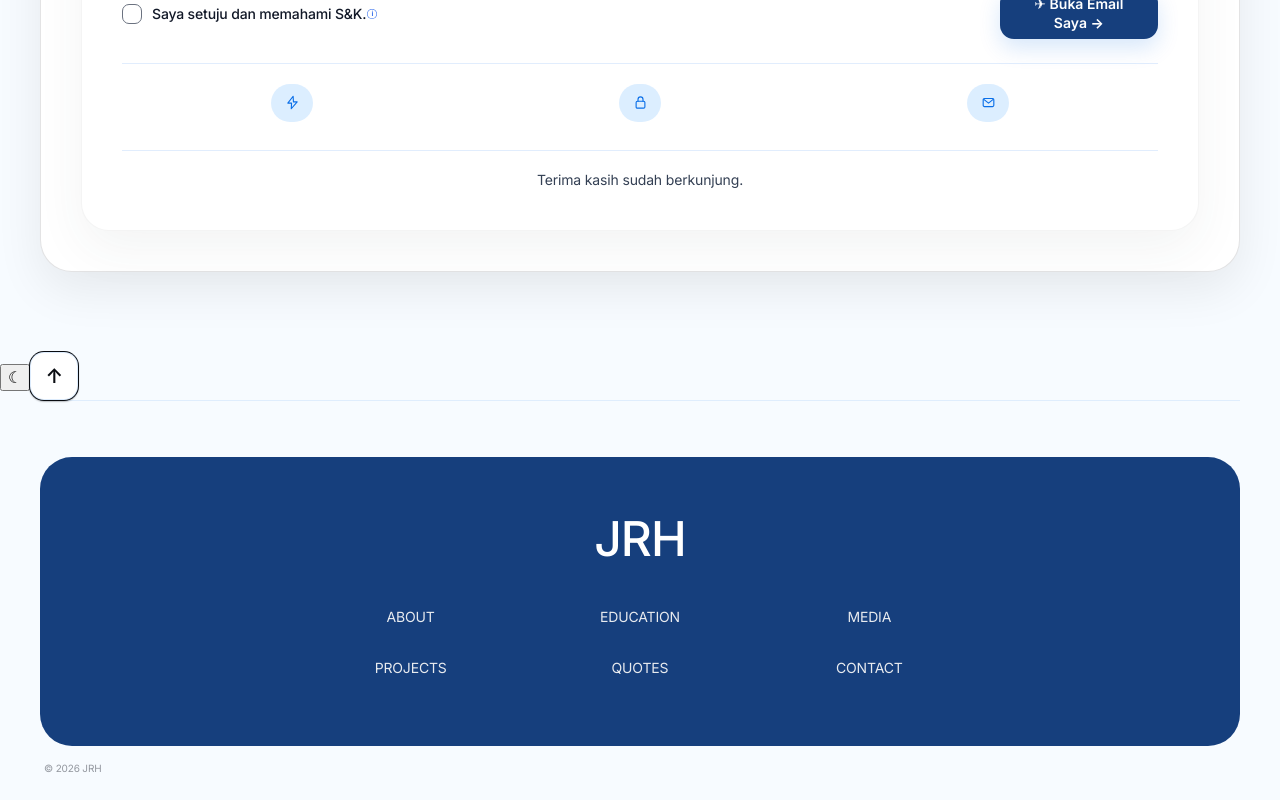
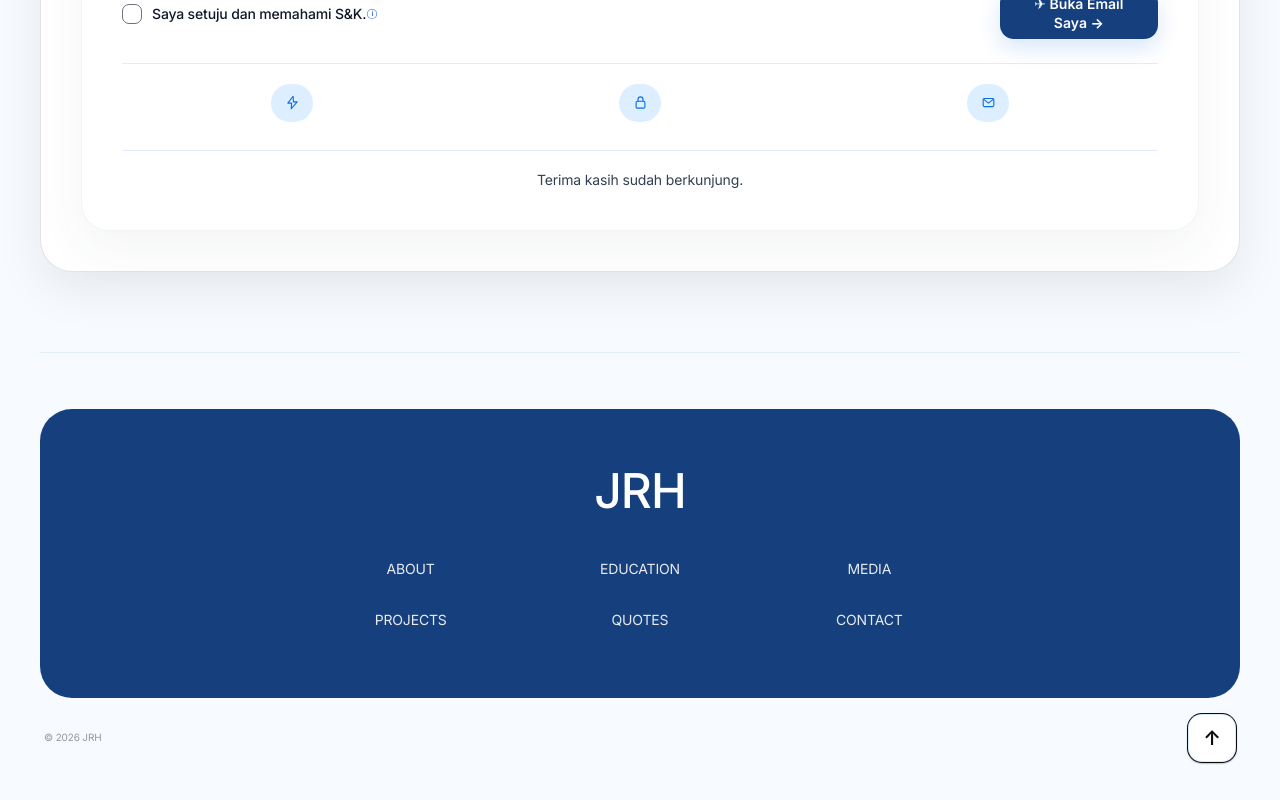
Before and after one commit to LionerHakim/JRHs, a React (Vite) app: page / in a window 1280 px wide. Shown: the part 5588-6388 px from the top of the page. Built offline with nearby package versions, Linux system fonts and the light colour scheme.

Commit message:
Restore stable synchronized app baseline

```diff
--- a/src/main.tsx
+++ b/src/main.tsx
@@ -240,7 +240,6 @@ export default function App() {
   const [activeSection, setActiveSection] = useState<(typeof sectionIds)[number]>('identity')
   const [menuOpen, setMenuOpen] = useState(false)
   const [musicOpen, setMusicOpen] = useState(false)
-  const [darkMode, setDarkMode] = useState(false)
   const [name, setName] = useState('')
   const [purpose, setPurpose] = useState('')
   const [message, setMessage] = useState('')
@@ -254,19 +253,6 @@ export default function App() {
   const contactPrivacyRef = useRef<HTMLDivElement>(null)
   const privacyInputRef = useRef<HTMLInputElement>(null)
   const contactTopicRef = useRef<HTMLDivElement>(null)
-
-  useEffect(() => {
-    const savedTheme = window.localStorage.getItem('jrhs-theme')
-    const systemDark = window.matchMedia('(prefers-color-scheme: dark)').matches
-    setDarkMode(savedTheme ? savedTheme === 'dark' : systemDark)
-  }, [])
-
-  useEffect(() => {
-    document.documentElement.dataset.theme = darkMode ? 'dark' : 'light'
-    const themeMeta = document.querySelector<HTMLMetaElement>('meta[name="theme-color"]')
-    if (themeMeta) themeMeta.content = darkMode ? '#050505' : '#F7FBFF'
-    window.localStorage.setItem('jrhs-theme', darkMode ? 'dark' : 'light')
-  }, [darkMode])
 
   useEffect(() => {
     const shouldLockScroll = menuOpen || musicOpen
@@ -393,7 +379,7 @@ ${name.trim()}`)
   }
 
   return (
-    <div className={`site-shell${menuOpen ? " menu-open" : ""}${musicOpen ? " music-open" : ""}${darkMode ? " theme-dark" : ""}`}>
+    <div className={`site-shell${menuOpen ? " menu-open" : ""}${musicOpen ? " music-open" : ""}`}>
       <a className="skip-link" href="#identity">Lewati ke konten utama</a>
       <header className="nav">
         <a className="wordmark" href="/" aria-label="JRH home" onClick={(event) => { event.preventDefault(); window.location.reload() }}>
@@ -721,20 +707,6 @@ Web app dan digital product yang sedang dibangun untuk memecahkan masalah nyata.
         </section>
       </main>
 
-      <div className="floating-utilities" aria-label="Pengaturan tampilan">
-        <button
-          className="theme-toggle-floating"
-          type="button"
-          aria-label={darkMode ? 'Aktifkan light mode' : 'Aktifkan dark mode'}
-          title={darkMode ? 'Light mode' : 'Dark mode'}
-          aria-pressed={darkMode}
-          onClick={() => setDarkMode((current) => !current)}
-        >
-          <span aria-hidden="true">{darkMode ? '☀' : '☾'}</span>
-        </button>
-        <a className="back-to-top" href="#identity" aria-label="Kembali ke atas" title="Kembali ke atas">↑<span>TOP</span></a>
-      </div>
-
       <footer className="site-footer">
         <div className="site-footer-main">
           <div className="site-footer-brand">
@@ -750,6 +722,7 @@ Web app dan digital product yang sedang dibangun untuk memecahkan masalah nyata.
 
         <div className="site-footer-bottom">
           <span>© 2026 JRH</span>
+          <a className="back-to-top" href="#identity" aria-label="Kembali ke atas" title="Kembali ke atas">↑<span>TOP</span></a>
         </div>
       </footer>
     </div>
```
